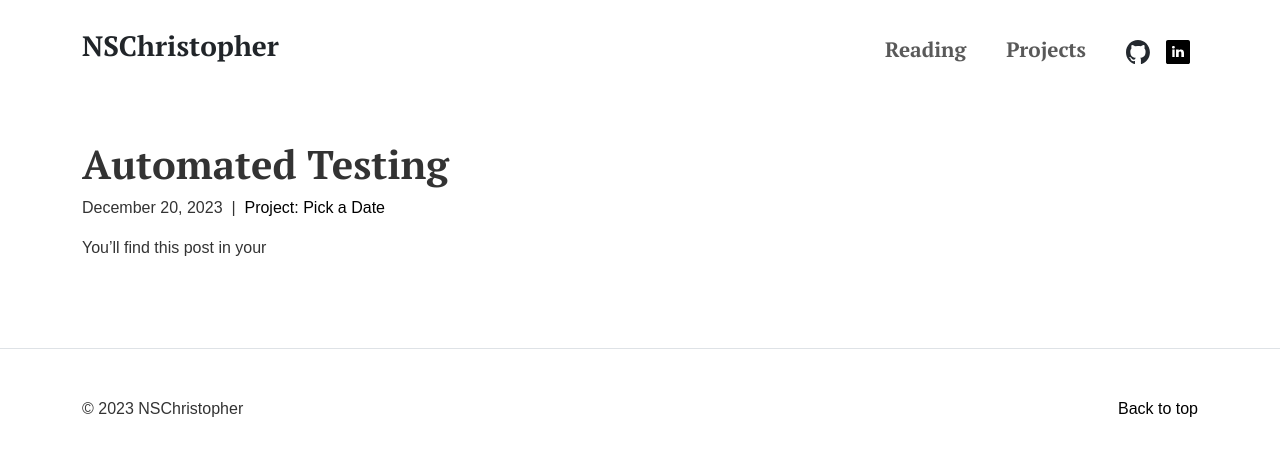
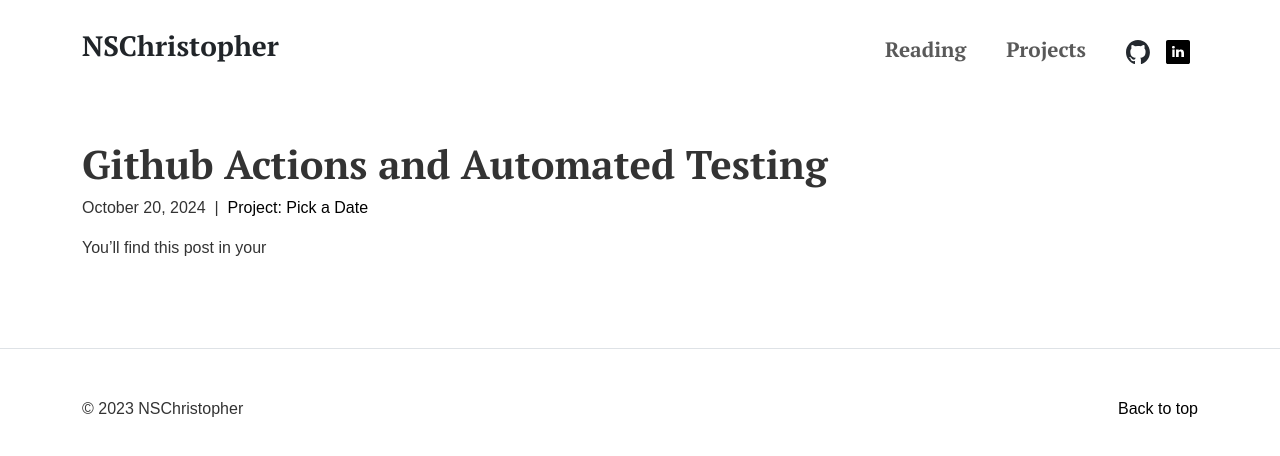
Before and after one commit to NSChristopher/NSChristopher.github.io, a Jekyll site: the page built from _posts/2023-12-20-automated-testing.md copy.md, in a window 1280 px wide. Shown: the top 456 px of the page. Built offline with Jekyll 4.4.1, drawn with Linux system fonts in a browser that asks for light colours.

Commit message:
Update 2023-12-20-automated-testing.md copy.md

```diff
--- a/_posts/2023-12-20-automated-testing.md copy.md
+++ b/_posts/2023-12-20-automated-testing.md copy.md
@@ -1,7 +1,7 @@
 ---
 layout: post
-title:  "Automated Testing"
-date:   2023-12-20 12:13:35
+title:  "Github Actions and Automated Testing"
+date:   2024-10-20 12:13:35
 project: pick-a-date
 ---
 You’ll find this post in your
```
